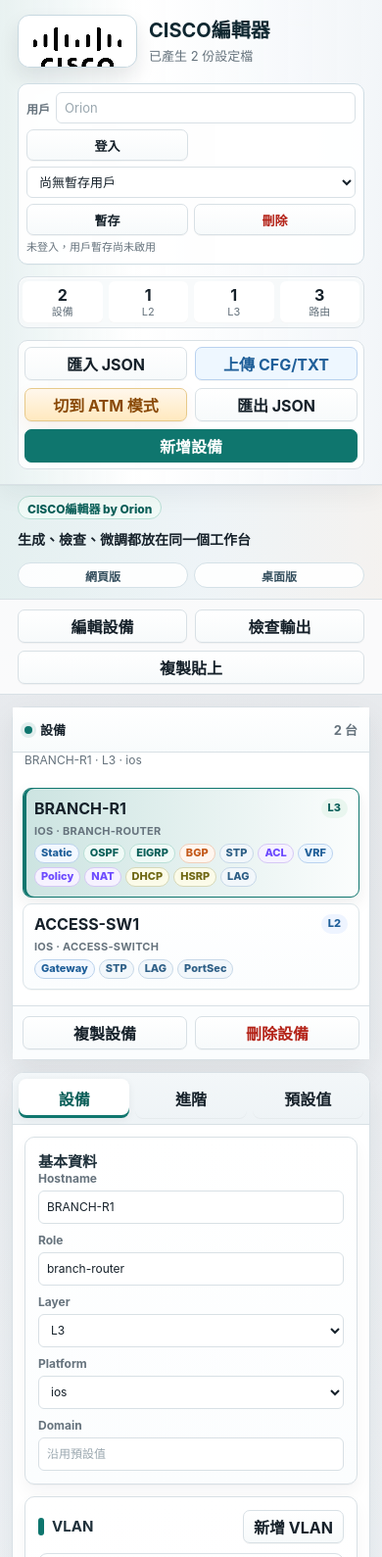
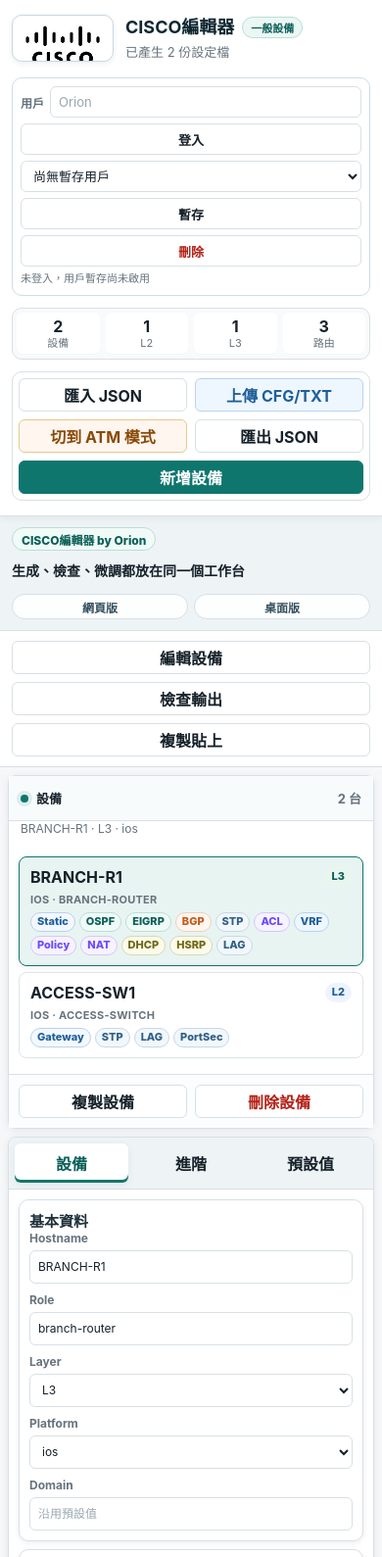
Before and after one commit to Orion0825/cisco-config-generator, an Electron app: page web/index.html in a window 390 px wide. Shown: the top 1589 px of the page at 98% size. Drawn offline with Linux system fonts and the light colour scheme.

Commit message:
Polish Cisco config editor UI

```diff
--- a/web/index.html
+++ b/web/index.html
@@ -4,7 +4,7 @@
     <meta charset="utf-8">
     <meta name="viewport" content="width=device-width, initial-scale=1">
     <title>CISCO編輯器</title>
-    <link rel="stylesheet" href="styles.css?v=20260722-ui7">
+    <link rel="stylesheet" href="styles.css?v=20260722-ui8">
   </head>
   <body>
     <div class="app-shell mode-general">
@@ -14,7 +14,10 @@
             <img src="assets/cisco-logo.png" alt="">
           </div>
           <div>
-            <h1>CISCO編輯器</h1>
+            <div class="brand-heading">
+              <h1>CISCO編輯器</h1>
+              <span id="workspaceModeBadge" class="mode-badge general">一般設備</span>
+            </div>
             <p id="statusText">尚未產生設定檔</p>
           </div>
         </div>
@@ -498,7 +501,7 @@
       </div>
     </div>
 
-    <script src="atm-templates.js?v=20260722-ui7"></script>
-    <script src="app.js?v=20260722-ui7"></script>
+    <script src="atm-templates.js?v=20260722-ui8"></script>
+    <script src="app.js?v=20260722-ui8"></script>
   </body>
 </html>
--- a/web/styles.css
+++ b/web/styles.css
@@ -14,8 +14,12 @@
   --orange: #c45a1b;
   --danger: #b42318;
   --warning: #8a5a00;
-  --shadow: 0 14px 34px rgba(22, 33, 42, 0.09);
-  --shadow-tight: 0 7px 18px rgba(22, 33, 42, 0.08);
+  --radius-sm: 6px;
+  --radius-md: 8px;
+  --radius-lg: 10px;
+  --shadow: 0 2px 8px rgba(22, 33, 42, 0.07);
+  --shadow-tight: 0 2px 6px rgba(22, 33, 42, 0.07);
+  --focus-ring: 0 0 0 3px rgba(15, 118, 110, 0.16);
   --mono: ui-monospace, SFMono-Regular, Menlo, Monaco, Consolas, "Liberation Mono", monospace;
   --sans: Inter, ui-sans-serif, system-ui, -apple-system, BlinkMacSystemFont, "Segoe UI", sans-serif;
 }
@@ -27,15 +31,12 @@
 body {
   margin: 0;
   min-width: 320px;
-  background:
-    radial-gradient(circle at 8% 0%, rgba(31, 95, 153, 0.08), transparent 26%),
-    radial-gradient(circle at 100% 0%, rgba(196, 90, 27, 0.05), transparent 18%),
-    linear-gradient(180deg, #edf3f7 0, var(--bg) 250px),
-    var(--bg);
-  background-size: auto;
+  min-height: 100dvh;
+  background: var(--bg);
   color: var(--text);
   font-family: var(--sans);
   letter-spacing: 0;
+  scrollbar-gutter: stable;
 }
 
 button,
@@ -54,21 +55,22 @@ button,
   justify-content: center;
   min-height: 34px;
   border: 1px solid var(--line);
-  border-radius: 7px;
-  background: linear-gradient(180deg, #fff, #f7fafb);
+  border-radius: var(--radius-sm);
+  background: var(--surface);
   color: var(--text);
   cursor: pointer;
   white-space: nowrap;
   font-weight: 700;
-  box-shadow: 0 1px 0 rgba(22, 33, 42, 0.04);
-  transition: background 140ms ease, border-color 140ms ease, color 140ms ease, transform 140ms ease, box-shadow 140ms ease;
+  box-shadow: none;
+  transition: background-color 140ms ease, border-color 140ms ease, color 140ms ease, transform 140ms ease, box-shadow 140ms ease;
 }
 
 button:hover,
 .toolbar-button:hover {
   border-color: var(--accent);
+  background: var(--surface-soft);
   transform: translateY(-1px);
-  box-shadow: 0 6px 14px rgba(22, 33, 42, 0.08);
+  box-shadow: var(--shadow-tight);
 }
 
 button:focus-visible,
@@ -102,7 +104,7 @@ select,
 textarea {
   width: 100%;
   border: 1px solid var(--line);
-  border-radius: 6px;
+  border-radius: var(--radius-sm);
   background: #fff;
   color: var(--text);
 }
@@ -122,7 +124,8 @@ textarea {
 }
 
 .app-shell {
-  min-height: 100vh;
+  height: 100dvh;
+  min-height: 100dvh;
   display: grid;
   grid-template-rows: auto auto 1fr;
 }
@@ -137,11 +140,8 @@ textarea {
   gap: 16px;
   padding: 15px 18px;
   border-bottom: 1px solid var(--line);
-  background:
-    linear-gradient(90deg, rgba(15, 118, 110, 0.09), rgba(255, 255, 255, 0.82) 36%, rgba(31, 95, 153, 0.05)),
-    rgba(255, 255, 255, 0.95);
-  backdrop-filter: blur(10px);
-  box-shadow: 0 1px 0 rgba(22, 33, 42, 0.03), 0 10px 24px rgba(22, 33, 42, 0.05);
+  background: var(--surface);
+  box-shadow: 0 2px 8px rgba(22, 33, 42, 0.06);
 }
 
 .brand-block {
@@ -157,10 +157,10 @@ textarea {
   width: 122px;
   height: 54px;
   padding: 5px 8px;
-  border-radius: 12px;
+  border-radius: var(--radius-lg);
   background: #fff;
   border: 1px solid #c7d8e0;
-  box-shadow: 0 10px 20px rgba(22, 33, 42, 0.1), inset 0 1px 0 rgba(255, 255, 255, 0.9);
+  box-shadow: var(--shadow-tight);
   overflow: hidden;
 }
 
@@ -177,6 +177,33 @@ textarea {
   font-size: 20px;
   line-height: 1.2;
   color: #0f2730;
+}
+
+.brand-heading {
+  display: flex;
+  align-items: center;
+  gap: 8px;
+  min-width: 0;
+}
+
+.mode-badge {
+  display: inline-flex;
+  align-items: center;
+  min-height: 22px;
+  padding: 0 8px;
+  border: 1px solid #b9dfd6;
+  border-radius: 999px;
+  background: var(--surface-tint);
+  color: var(--accent-strong);
+  font-size: 11px;
+  font-weight: 800;
+  white-space: nowrap;
+}
+
+.mode-badge.atm {
+  border-color: #e6c8b2;
+  background: #fff6ef;
+  color: var(--orange);
 }
 
 .topbar p {
@@ -200,9 +227,9 @@ textarea {
   gap: 6px;
   padding: 8px;
   border: 1px solid #cfdde4;
-  border-radius: 10px;
+  border-radius: var(--radius-lg);
   background: rgba(255, 255, 255, 0.92);
-  box-shadow: inset 0 1px 0 rgba(255, 255, 255, 0.92), 0 1px 0 rgba(22, 33, 42, 0.02);
+  box-shadow: none;
 }
 
 .profile-name-field {
@@ -241,9 +268,9 @@ textarea {
   gap: 6px;
   padding: 4px;
   border: 1px solid var(--line);
-  border-radius: 10px;
+  border-radius: var(--radius-lg);
   background: rgba(247, 250, 251, 0.84);
-  box-shadow: inset 0 1px 0 rgba(255, 255, 255, 0.82);
+  box-shadow: none;
 }
 
 .quick-stats span {
@@ -277,9 +304,9 @@ textarea {
   justify-content: flex-end;
   padding: 6px;
   border: 1px solid var(--line);
-  border-radius: 10px;
+  border-radius: var(--radius-lg);
   background: rgba(255, 255, 255, 0.84);
-  box-shadow: inset 0 1px 0 rgba(255, 255, 255, 0.84);
+  box-shadow: none;
 }
 
 .toolbar button,
@@ -313,10 +340,10 @@ textarea {
 
 #modeToggleBtn {
   min-width: 128px;
-  background: linear-gradient(180deg, #fff7ec, #ffe9bf);
+  background: #fff6ef;
   border-color: #e7c98a;
   color: #8a4a08;
-  box-shadow: 0 1px 0 rgba(22, 33, 42, 0.04), 0 8px 18px rgba(196, 90, 27, 0.08);
+  box-shadow: none;
 }
 
 #modeToggleBtn:hover {
@@ -342,9 +369,7 @@ textarea {
   gap: 14px;
   padding: 11px 18px;
   border-bottom: 1px solid var(--line);
-  background:
-    linear-gradient(90deg, rgba(15, 118, 110, 0.08), rgba(31, 95, 153, 0.04) 52%, rgba(196, 90, 27, 0.05)),
-    rgba(248, 251, 252, 0.94);
+  background: var(--surface-strong);
 }
 
 .intro-copy {
@@ -402,7 +427,7 @@ textarea {
   gap: 8px;
   padding: 10px 18px;
   border-bottom: 1px solid var(--line);
-  background: rgba(255, 255, 255, 0.78);
+  background: var(--surface);
 }
 
 .workflow-strip button {
@@ -416,13 +441,13 @@ textarea {
 
 @keyframes attentionFlash {
   0% {
-    box-shadow: 0 0 0 0 rgba(15, 118, 110, 0.28), var(--shadow);
+    box-shadow: 0 0 0 0 rgba(15, 118, 110, 0.28);
   }
   45% {
-    box-shadow: 0 0 0 4px rgba(15, 118, 110, 0.2), var(--shadow);
+    box-shadow: 0 0 0 3px rgba(15, 118, 110, 0.2);
   }
   100% {
-    box-shadow: var(--shadow), inset 0 1px 0 rgba(255, 255, 255, 0.7);
+    box-shadow: 0 0 0 0 rgba(15, 118, 110, 0);
   }
 }
 
@@ -432,6 +457,7 @@ textarea {
   grid-template-columns: minmax(220px, 250px) minmax(520px, 1fr) minmax(340px, 38vw);
   gap: 12px;
   padding: 12px;
+  overflow: hidden;
 }
 
 .app-shell.mode-general .atm-router-block {
@@ -470,8 +496,8 @@ textarea {
   min-height: 0;
   background: var(--surface);
   border: 1px solid var(--line);
-  border-radius: 12px;
-  box-shadow: 0 12px 30px rgba(22, 33, 42, 0.08), inset 0 1px 0 rgba(255, 255, 255, 0.7);
+  border-radius: var(--radius-lg);
+  box-shadow: var(--shadow);
 }
 
 .device-panel,
@@ -487,8 +513,7 @@ textarea {
   min-height: 46px;
   padding: 0 12px;
   border-bottom: 1px solid var(--line);
-  background:
-    linear-gradient(180deg, #ffffff, #f8fbfc);
+  background: var(--surface-soft);
   font-weight: 700;
   font-size: 13px;
 }
@@ -534,18 +559,15 @@ textarea {
   padding: 10px 11px;
   margin-bottom: 6px;
   text-align: left;
-  border-radius: 9px;
-  background:
-    linear-gradient(180deg, #fff, #fbfdfe);
+  border-radius: var(--radius-md);
+  background: var(--surface);
   border-color: #dce5e9;
 }
 
 .device-item.active {
   border-color: var(--accent);
-  background:
-    linear-gradient(90deg, rgba(15, 118, 110, 0.13), rgba(255, 255, 255, 0.84)),
-    #e8f4f2;
-  box-shadow: inset 3px 0 0 var(--accent), var(--shadow-tight);
+  background: #e8f4f2;
+  box-shadow: var(--shadow-tight);
 }
 
 .device-item:hover:not(.active) {
@@ -687,13 +709,13 @@ textarea {
   border-bottom: 1px solid var(--line);
   padding: 6px;
   gap: 6px;
-  background: linear-gradient(180deg, #f3f7f9, var(--surface-strong));
+  background: var(--surface-strong);
 }
 
 .tab {
   flex: 1;
   border: 0;
-  border-radius: 8px;
+  border-radius: var(--radius-sm);
   background: transparent;
   min-height: 40px;
 }
@@ -708,18 +730,16 @@ textarea {
 .form-stack {
   min-height: 0;
   overflow: auto;
-  padding: 12px;
+  padding: 10px;
 }
 
 .atm-router-block {
   margin: 12px;
   margin-bottom: 0;
-  border-left: 4px solid var(--orange);
+  border: 1px solid rgba(196, 90, 27, 0.28);
   border-color: rgba(196, 90, 27, 0.28);
-  background:
-    linear-gradient(180deg, #fffaf5, #ffffff 36%),
-    #fff;
-  box-shadow: 0 12px 24px rgba(196, 90, 27, 0.08), inset 0 1px 0 rgba(255, 255, 255, 0.78);
+  background: #fffaf5;
+  box-shadow: var(--shadow);
 }
 
 .atm-router-block .section-heading small {
@@ -735,8 +755,8 @@ textarea {
   gap: 4px;
   padding: 3px;
   border: 1px solid #e6c8b2;
-  border-radius: 9px;
-  background: linear-gradient(180deg, #fffdf9, #fff5eb);
+  border-radius: var(--radius-md);
+  background: #fff5eb;
 }
 
 .segmented-controls button {
@@ -751,7 +771,7 @@ textarea {
 .segmented-controls button.active {
   background: #fff;
   color: var(--orange);
-  box-shadow: inset 0 -2px 0 var(--orange), 0 2px 8px rgba(22, 33, 42, 0.08);
+  box-shadow: inset 0 -2px 0 var(--orange);
 }
 
 .atm-basic-grid {
@@ -778,10 +798,10 @@ textarea {
 .atm-key-field {
   padding: 9px;
   border: 1px solid rgba(196, 90, 27, 0.34);
-  border-radius: 8px;
-  background: linear-gradient(180deg, #fff8f3, #fff);
+  border-radius: var(--radius-md);
+  background: #fff8f3;
   color: #8f3f11;
-  box-shadow: inset 0 0 0 1px rgba(196, 90, 27, 0.08);
+  box-shadow: none;
 }
 
 .atm-key-field input {
@@ -804,7 +824,7 @@ textarea {
   align-items: center;
   min-height: 38px;
   border: 1px solid rgba(196, 90, 27, 0.46);
-  border-radius: 7px;
+  border-radius: var(--radius-sm);
   background: #fff;
   overflow: hidden;
 }
@@ -843,7 +863,7 @@ textarea {
   justify-content: center;
   padding: 9px;
   border: 1px solid var(--line);
-  border-radius: 8px;
+  border-radius: var(--radius-md);
   background: #f8fbfc;
   font-weight: 900;
 }
@@ -852,9 +872,9 @@ textarea {
   padding: 13px;
   margin-bottom: 12px;
   border: 1px solid var(--line);
-  border-radius: 10px;
-  background: linear-gradient(180deg, #fff, #fbfdfe);
-  box-shadow: 0 1px 0 rgba(22, 33, 42, 0.03), 0 8px 18px rgba(22, 33, 42, 0.045);
+  border-radius: var(--radius-lg);
+  background: var(--surface);
+  box-shadow: var(--shadow-tight);
   scroll-margin: 16px;
 }
 
@@ -864,24 +884,23 @@ textarea {
 
 .routing-card {
   position: relative;
-  overflow: hidden;
-  border-left-width: 4px;
+  --section-accent: var(--accent);
 }
 
 .routing-static {
-  border-left-color: var(--blue);
+  --section-accent: var(--blue);
 }
 
 .routing-igp {
-  border-left-color: var(--accent);
+  --section-accent: var(--accent);
 }
 
 .routing-egp {
-  border-left-color: var(--orange);
+  --section-accent: var(--orange);
 }
 
 .routing-policy {
-  border-left-color: var(--violet);
+  --section-accent: var(--violet);
 }
 
 .section-block h2,
@@ -902,10 +921,10 @@ textarea {
 
 .section-heading h2::before {
   content: "";
-  width: 6px;
-  height: 18px;
-  border-radius: 999px;
-  background: var(--accent);
+  width: 7px;
+  height: 7px;
+  border-radius: 50%;
+  background: var(--section-accent, var(--accent));
 }
 
 .section-block h3 {
@@ -961,9 +980,8 @@ label select {
   align-items: end;
   padding: 9px;
   border: 1px solid var(--line);
-  border-radius: 9px;
-  background:
-    linear-gradient(180deg, #ffffff, var(--surface-soft));
+  border-radius: var(--radius-md);
+  background: var(--surface-soft);
 }
 
 .row:hover {
@@ -1063,10 +1081,8 @@ label select {
   margin: 0 10px 8px;
   padding: 10px 12px;
   border: 1px solid #b9dfd6;
-  border-radius: 9px;
-  background:
-    linear-gradient(90deg, rgba(15, 118, 110, 0.1), rgba(15, 118, 110, 0.03)),
-    #f2fbf8;
+  border-radius: var(--radius-md);
+  background: #f2fbf8;
   color: var(--accent-strong);
 }
 
@@ -1088,10 +1104,8 @@ label select {
   margin: 0 10px 10px;
   padding: 9px 11px;
   border: 1px dashed #c7d7e3;
-  border-radius: 9px;
-  background:
-    linear-gradient(90deg, rgba(31, 95, 153, 0.04), rgba(15, 118, 110, 0.03)),
-    #fafcfd;
+  border-radius: var(--radius-md);
+  background: #fafcfd;
   color: #36505f;
   cursor: pointer;
   transition: background 140ms ease, border-color 140ms ease, transform 140ms ease, box-shadow 140ms ease;
@@ -1100,10 +1114,8 @@ label select {
 .upload-drop-zone:hover,
 .upload-drop-zone.drag-active {
   border-color: var(--accent);
-  background:
-    linear-gradient(90deg, rgba(15, 118, 110, 0.12), rgba(31, 95, 153, 0.08)),
-    #f3fbf8;
-  box-shadow: 0 7px 18px rgba(22, 33, 42, 0.08);
+  background: #f3fbf8;
+  box-shadow: var(--shadow-tight);
   transform: translateY(-1px);
 }
 
@@ -1127,13 +1139,11 @@ label select {
   font-size: 12.5px;
   line-height: 1.55;
   tab-size: 2;
-  background:
-    linear-gradient(180deg, rgba(255, 255, 255, 0.02), transparent 64px),
-    #0f1820;
+  background: #0f1820;
   color: #ddf6ec;
   border-color: #1f5f99;
   border-radius: 8px;
-  box-shadow: inset 0 0 0 1px rgba(255, 255, 255, 0.04), 0 10px 22px rgba(15, 24, 32, 0.14);
+  box-shadow: 0 2px 8px rgba(15, 24, 32, 0.14);
 }
 
 #copyConfigBtn {
@@ -1161,7 +1171,7 @@ label select {
   color: var(--muted);
   font-size: 13px;
   border-top: 1px solid var(--line);
-  background: linear-gradient(180deg, #fff, var(--surface-tint));
+  background: var(--surface-soft);
 }
 
 .message-error {
@@ -1173,7 +1183,7 @@ label select {
 }
 
 .app-shell[data-workspace="atm"] .topbar {
-  box-shadow: 0 1px 0 rgba(22, 33, 42, 0.03), 0 10px 24px rgba(196, 90, 27, 0.08);
+  box-shadow: 0 2px 8px rgba(196, 90, 27, 0.08);
 }
 
 .app-shell[data-workspace="atm"] .brand-mark {
@@ -1181,9 +1191,7 @@ label select {
 }
 
 .app-shell[data-workspace="atm"] .intro-strip {
-  background:
-    linear-gradient(90deg, rgba(196, 90, 27, 0.1), rgba(15, 118, 110, 0.04) 52%, rgba(31, 95, 153, 0.03)),
-    rgba(248, 251, 252, 0.94);
+  background: #fff6ef;
 }
 
 .app-shell[data-workspace="atm"] .mode-toggle,
@@ -1218,9 +1226,9 @@ label select {
   width: min(420px, 100%);
   padding: 16px;
   border: 1px solid #cfdae1;
-  border-radius: 12px;
-  background: linear-gradient(180deg, #ffffff, #f7fafb);
-  box-shadow: 0 18px 42px rgba(15, 24, 32, 0.18);
+  border-radius: var(--radius-lg);
+  background: var(--surface);
+  box-shadow: 0 8px 24px rgba(15, 24, 32, 0.18);
 }
 
 .mode-chooser-head {
@@ -1272,7 +1280,45 @@ label select {
   }
 }
 
+@media (max-width: 980px) {
+  .topbar {
+    align-items: stretch;
+    flex-wrap: wrap;
+  }
+
+  .brand-block {
+    min-width: 0;
+  }
+
+  .topbar-actions {
+    width: 100%;
+    justify-content: stretch;
+  }
+
+  .profile-session,
+  .quick-stats,
+  .toolbar {
+    flex: 1 1 0;
+  }
+
+  .profile-session {
+    min-width: min(360px, 100%);
+  }
+
+  .toolbar {
+    justify-content: stretch;
+  }
+
+  .toolbar button {
+    flex: 1 1 120px;
+  }
+}
+
 @media (max-width: 760px) {
+  .app-shell {
+    height: auto;
+  }
+
   .topbar {
     align-items: stretch;
     flex-direction: column;
@@ -1285,11 +1331,20 @@ label select {
   .topbar-actions {
     align-items: stretch;
     flex-direction: column;
+    width: 100%;
+  }
+
+  .profile-session,
+  .quick-stats,
+  .toolbar {
+    width: 100%;
+    max-width: 100%;
+    min-width: 0;
+    flex: none;
   }
 
   .profile-session {
     grid-template-columns: 1fr 1fr;
-    width: 100%;
   }
 
   .profile-name-field,
@@ -1313,6 +1368,7 @@ label select {
 
   .toolbar button {
     flex: 1 1 140px;
+    min-width: 0;
   }
 
   .atm-router-block {
@@ -1357,6 +1413,11 @@ label select {
 
   .workspace {
     grid-template-columns: 1fr;
+    overflow: visible;
+  }
+
+  .app-shell.mode-atm .workspace {
+    grid-template-columns: 1fr;
   }
 
   .device-panel {
@@ -1387,4 +1448,96 @@ label select {
   .copy-zone-label small {
     text-align: left;
   }
+
+  .output-actions {
+    flex-wrap: wrap;
+  }
+
+  .output-actions button {
+    min-width: 140px;
+  }
+
+  #configOutput {
+    min-height: 360px;
+  }
 }
+
+@media (max-width: 520px) {
+  .topbar,
+  .intro-strip,
+  .workflow-strip {
+    padding-left: 12px;
+    padding-right: 12px;
+  }
+
+  .workspace {
+    padding: 8px;
+    gap: 8px;
+  }
+
+  .brand-mark {
+    width: 104px;
+    height: 48px;
+  }
+
+  .topbar h1 {
+    font-size: 18px;
+  }
+
+  .brand-heading {
+    flex-wrap: wrap;
+  }
+
+  .profile-session {
+    grid-template-columns: 1fr;
+  }
+
+  .profile-session button,
+  .profile-session select {
+    width: 100%;
+  }
+
+  .toolbar button {
+    flex: 1 1 calc(50% - 4px);
+  }
+
+  #modeToggleBtn {
+    min-width: 0;
+  }
+
+  .quick-stats span {
+    padding-left: 4px;
+    padding-right: 4px;
+  }
+
+  .workflow-strip button {
+    flex-basis: 100%;
+  }
+
+  .device-panel,
+  .editor-panel,
+  .output-panel {
+    border-radius: var(--radius-md);
+  }
+
+  .section-block,
+  .atm-router-block {
+    padding: 10px;
+    margin-bottom: 8px;
+  }
+
+  .atm-router-block {
+    margin: 8px;
+  }
+}
+
+@media (prefers-reduced-motion: reduce) {
+  *,
+  *::before,
+  *::after {
+    scroll-behavior: auto !important;
+    transition-duration: 0.01ms !important;
+    animation-duration: 0.01ms !important;
+    animation-iteration-count: 1 !important;
+  }
+}
```
Also changed, not shown: DESIGN.md (+6 -6 lines), web/app.js.
